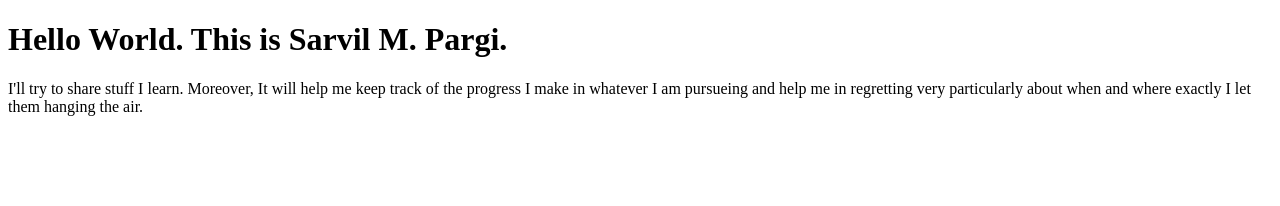
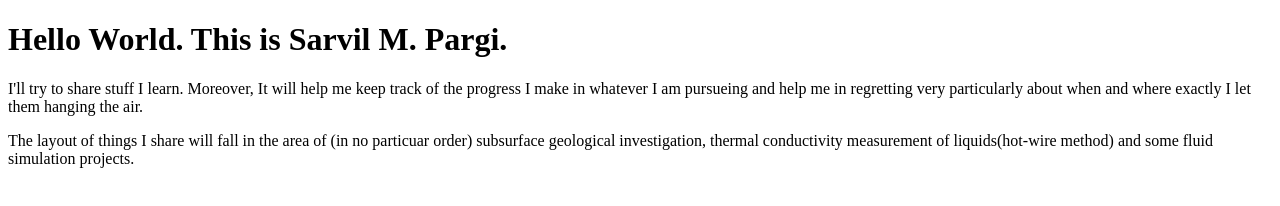
Before and after one commit to jjayman27/jjayman27.github.io, a plain HTML site: page index.html in a window 1280 px wide. Drawn offline with Linux system fonts and the light colour scheme.

Commit message:
Update index.html

```diff
--- a/index.html
+++ b/index.html
@@ -3,5 +3,6 @@
 <body>
 <h1>Hello World. This is Sarvil M. Pargi.</h1>
 <p>I'll try to share stuff I learn. Moreover, It will help me keep track of the progress I make in whatever I am pursueing and help me in regretting very particularly about when and where exactly I let them hanging the air.    </p>
-</body>
+  <p>  The layout of things I share will fall in the area of (in no particuar order) subsurface geological investigation, thermal conductivity measurement of liquids(hot-wire method) and some fluid simulation projects.  </p>
+  </body>
 </html>
```
